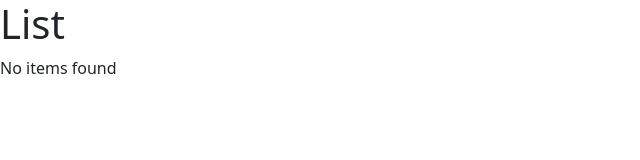
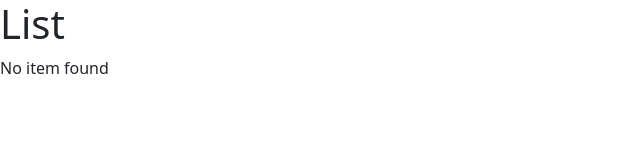
Before and after one commit to begumbasovali/react-first-step, a React (Vite) app: page / in a window 1280 px wide. Shown: the top 160 px of the page, without its empty margins (0-640 px from the left). Built offline with nearby package versions, Linux system fonts and the light colour scheme.

Commit message:
Conditional rendering - with  &&

```diff
--- a/src/components/ListGroup.tsx
+++ b/src/components/ListGroup.tsx
@@ -4,17 +4,11 @@
 
   items = [];
 
-  const getMessage = () => {
-    return items.length === 0 ? <p>No items found</p> : null;
-  }
-
-
-
 
   return (
     <>
       <h1>List</h1>
-      {getMessage()}
+      {items.length === 0 && <p>No item found</p>}
       <ul className="list-group">
         {items.map((item) => (
           <li key={item}>{item}</li>
```
